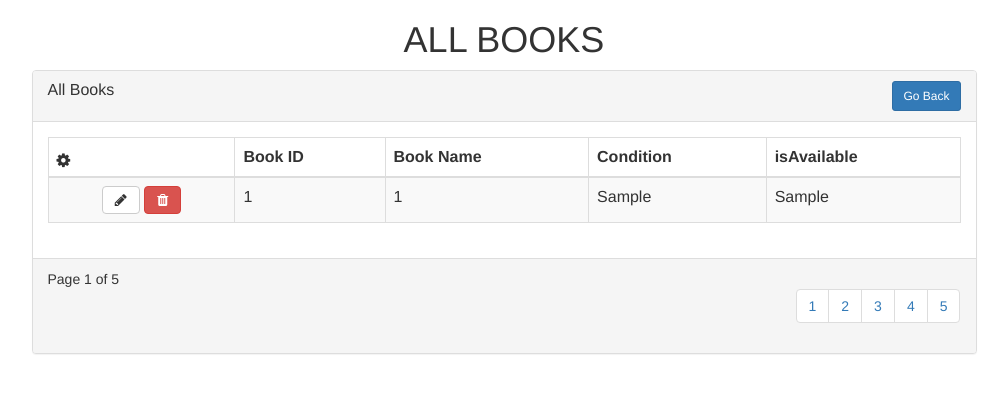
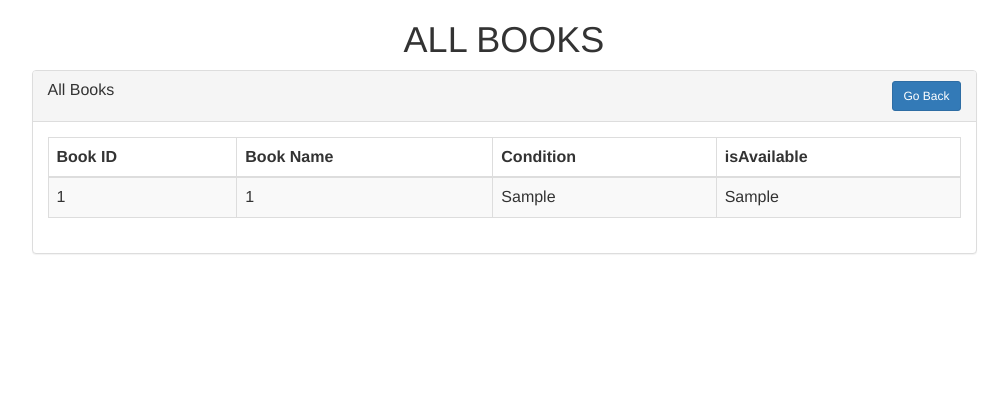
Before and after one commit to saiyam31098/bookclub, a PHP site: page /viewallbooks.php in a window 1280 px wide. Shown: the top 393 px of the page, without its empty margins (136-1144 px from the left). Run offline with PHP 8.4, Linux system fonts and the light colour scheme; the visitor is signed in with stand-in values (Sample User, id 1); tables that the repository leaves empty or names only in its code hold one stand-in row (values such as "Sample post"); some libraries are stand-ins or nearby versions.

Commit message:
table modified

```diff
--- a/viewallbooks.php
+++ b/viewallbooks.php
@@ -35,7 +35,6 @@
                 <table class="table table-striped table-bordered table-list">
                   <thead>
                     <tr>
-                        <th><em class="fa fa-cog"></em></th>
                         <th class="hidden-xs">Book ID</th>
                         <th>Book Name</th>
                         <th>Condition</th>
@@ -49,47 +48,17 @@
   			?>
           <tbody>
                           <tr>
-                            <td align="center">
-                              <a class="btn btn-default"><em class="fa fa-pencil"></em></a>
-                              <a class="btn btn-danger"><em class="fa fa-trash"></em></a>
-                            </td>
                             <td class="hidden-xs"><?php echo $row1[0] ?></td>
                             <td><?php echo $row1[1] ?></td>
                             <td><?php echo $row1[8] ?></td>
                             <td><?php echo $row1[9] ?></td>
                           </tr>
                         </tbody>
-                </table>
-
         <?php
           }
          ?>
-
-
-
-
-
-
-              </div>
-              <div class="panel-footer">
-                <div class="row">
-                  <div class="col col-xs-4">Page 1 of 5
-                  </div>
-                  <div class="col col-xs-8">
-                    <ul class="pagination hidden-xs pull-right">
-                      <li><a href="#">1</a></li>
-                      <li><a href="#">2</a></li>
-                      <li><a href="#">3</a></li>
-                      <li><a href="#">4</a></li>
-                      <li><a href="#">5</a></li>
-                    </ul>
-                    <ul class="pagination visible-xs pull-right">
-                        <li><a href="#">«</a></li>
-                        <li><a href="#">»</a></li>
-                    </ul>
-                  </div>
-                </div>
-              </div>
+         </table>
+       </div>
             </div>
 
 </div>
```
